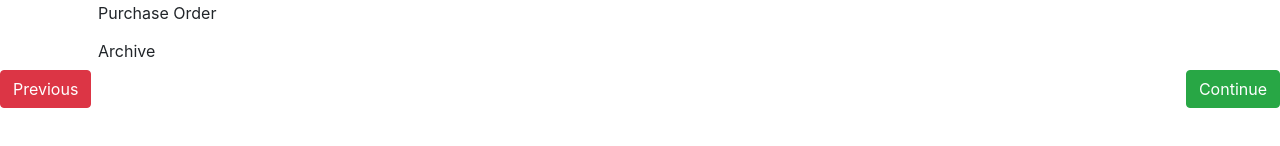
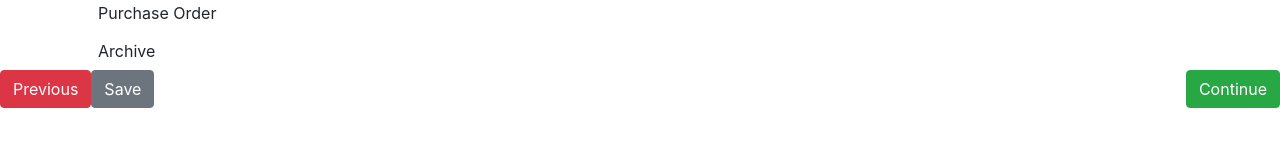
Before and after one commit to dowlim35/purchaseOrders, an Angular app: page / in a window 1280 px wide. Shown: the part 310-456 px from the top of the page. Built offline with nearby package versions, Linux system fonts and the light colour scheme.

Commit message:
added save button

```diff
--- a/src/app/components/progression-buttons/progression-buttons.component.html
+++ b/src/app/components/progression-buttons/progression-buttons.component.html
@@ -1,2 +1,3 @@
 <button type="button" class="btn btn-danger" (click)="previousPage()">Previous</button>
+<button type="button" class="btn btn-secondary" (click)="save()">Save</button>
 <button type="button" class="btn btn-success" style="position: absolute; right: 0;" (click)="nextPage()">Continue</button>
--- a/src/app/components/progression-buttons/progression-buttons.component.ts
+++ b/src/app/components/progression-buttons/progression-buttons.component.ts
@@ -16,4 +16,6 @@
   }
   nextPage() {
   }
+  save() {
+  }
 }
```
